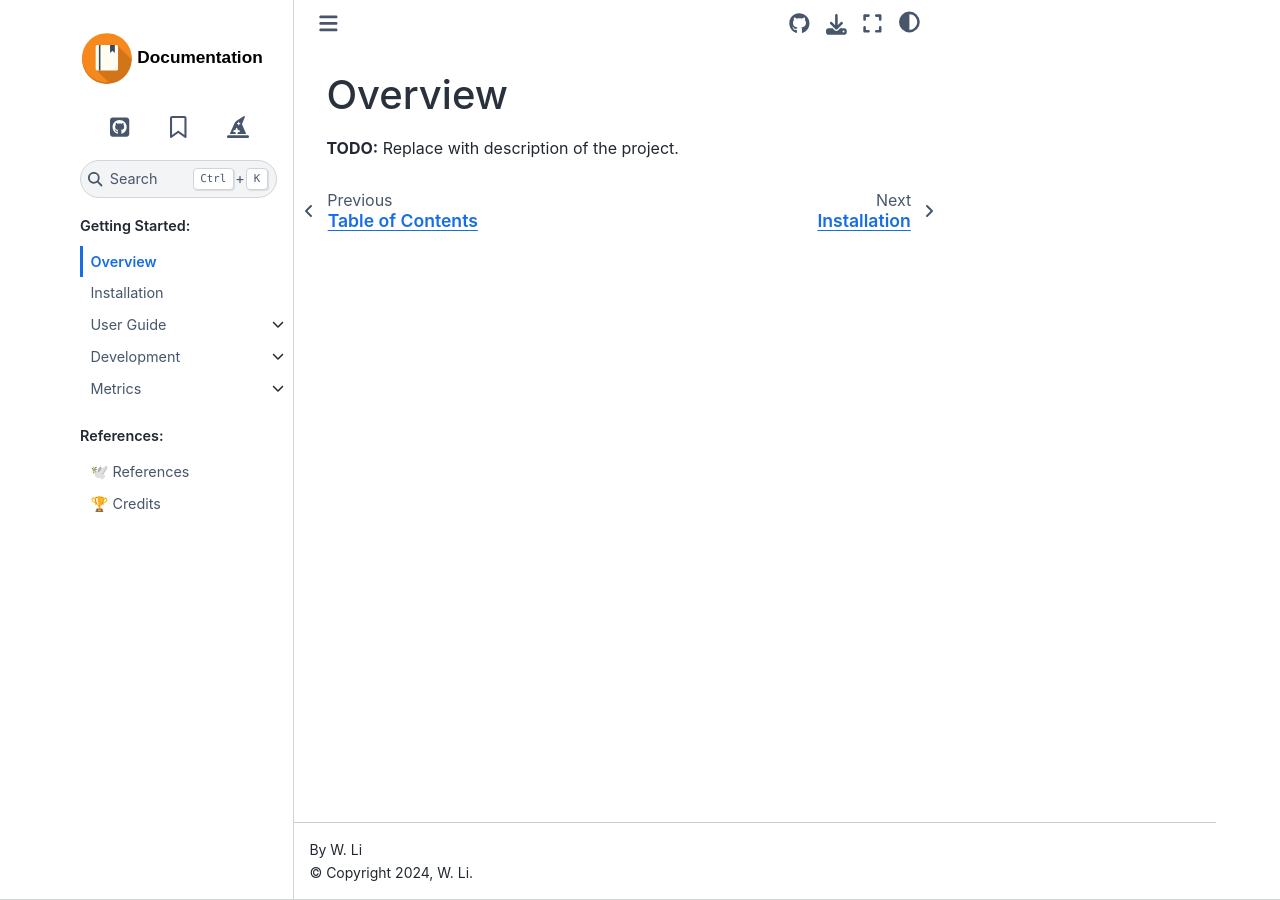
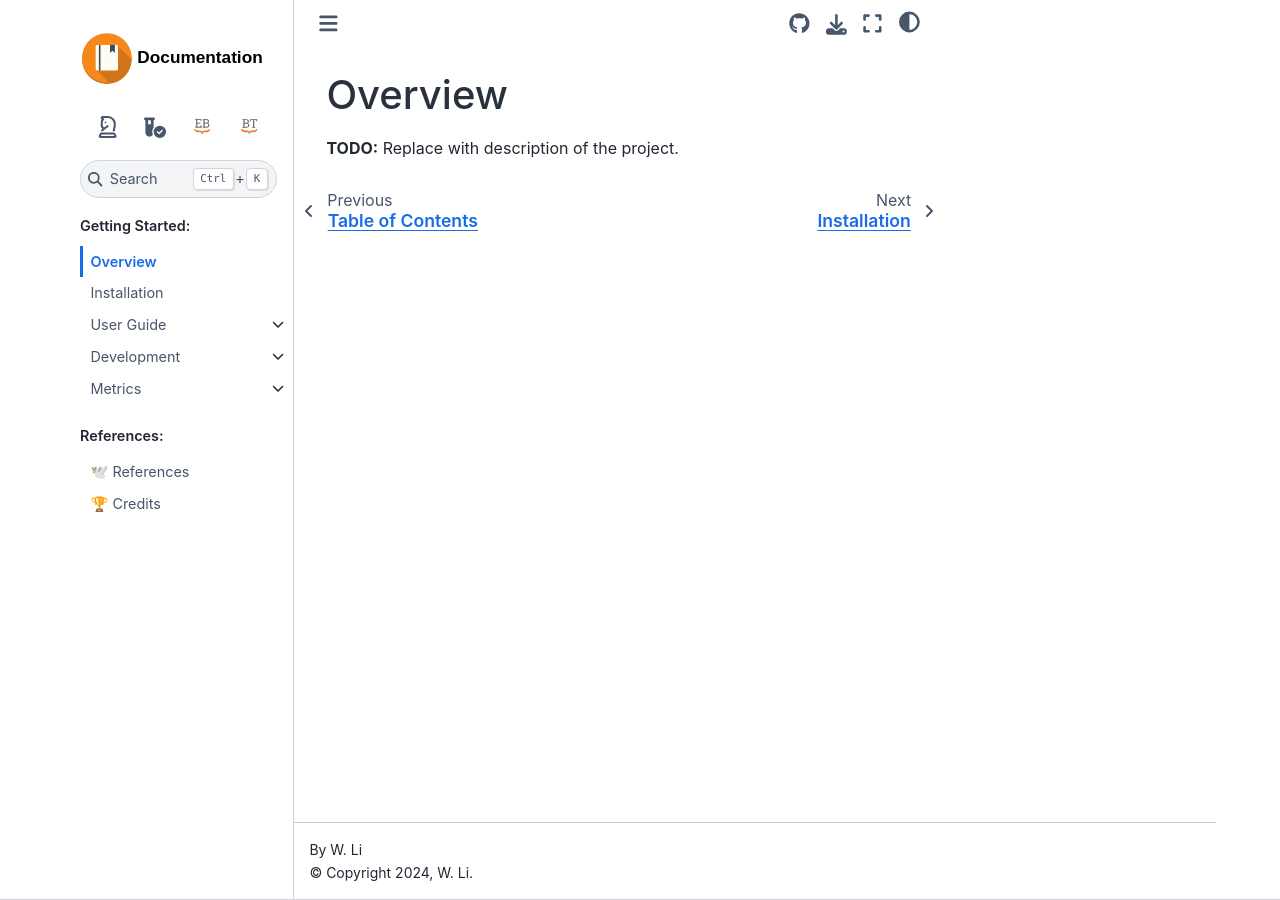
Before and after one commit to destin-v/vs_codex, a Sphinx documentation site: the page built from docs/source/pages/overview.rst, in a window 1280 px wide. Built offline with Sphinx 7.4.7 and the Sphinx Book theme 1.1.4, drawn with Linux system fonts in a browser that asks for light colours.

Commit message:
Adding icons and links to the sidebar [x] Added link to git actions [x] Updated the icons [x] Added book theme and executable books icons

```diff
--- a/docs/source/conf.py
+++ b/docs/source/conf.py
@@ -60,22 +60,28 @@ html_theme: str = "sphinx_book_theme"
 html_theme_options: dict = {
     "icon_links": [
         {
+            "name": "W. Li",
+            "url": "https://github.com/destin-v",
+            "icon": "fa-regular fa-chess-knight",
+            "type": "fontawesome",
+        },
+        {
             "name": "GitHub",
-            "url": "https://github.com/destin-v",
-            "icon": "fa-brands fa-square-github",
+            "url": "https://github.com/destin-v/vs_codex/actions",
+            "icon": "fa-solid fa-vial-circle-check",
             "type": "fontawesome",
+        },
+        {
+            "name": "Executable Books",
+            "url": "https://executablebooks.org/",
+            "icon": "_static/ebp-logo.png",
+            "type": "local",
         },
         {
             "name": "Book Theme",
             "url": "https://sphinx-book-theme.readthedocs.io/en/stable/index.html",
-            "icon": "fa-regular fa-bookmark",
-            "type": "fontawesome",
-        },
-        {
-            "name": "Book Theme Demo",
-            "url": "https://sphinx-themes.org/sample-sites/sphinx-book-theme/",
-            "icon": "fa-solid fa-hat-wizard",
-            "type": "fontawesome",
+            "icon": "_static/book-theme.svg",
+            "type": "local",
         },
     ],
     "logo": {
```
Also changed, not shown: docs/source/_static/book-theme.svg (added), docs/source/_static/ebp-logo.png (added).
